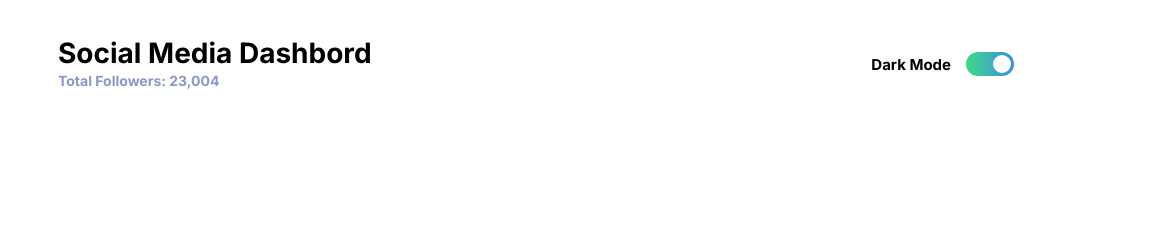
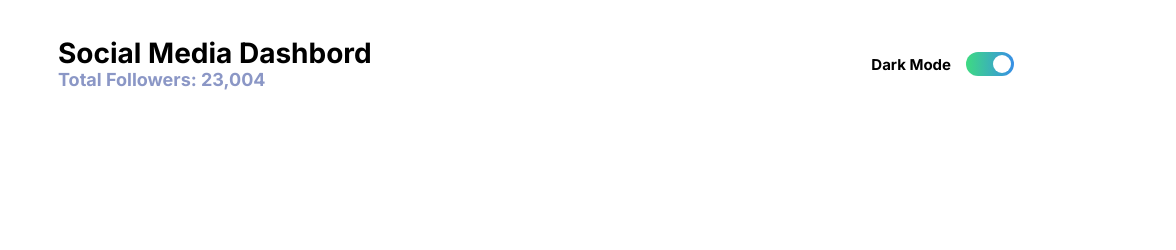
Before and after one commit to marcoaraujodev/media-dashbord, a website built with Vite: page src/index.html in a window 1280 px wide. Shown: the full height of the page, 104-1280 px from the left. Built offline with nearby package versions, Linux system fonts and the light colour scheme.

Commit message:
fixed span font size

```diff
--- a/src/styles/layout/header.scss
+++ b/src/styles/layout/header.scss
@@ -11,7 +11,7 @@
       color: var(--desaturetedText);
       font-weight: bold;
       line-height: rem(17);
-      font-size: rem(14);
+      font-size: rem(18);
     }
 
     h1 {
```
